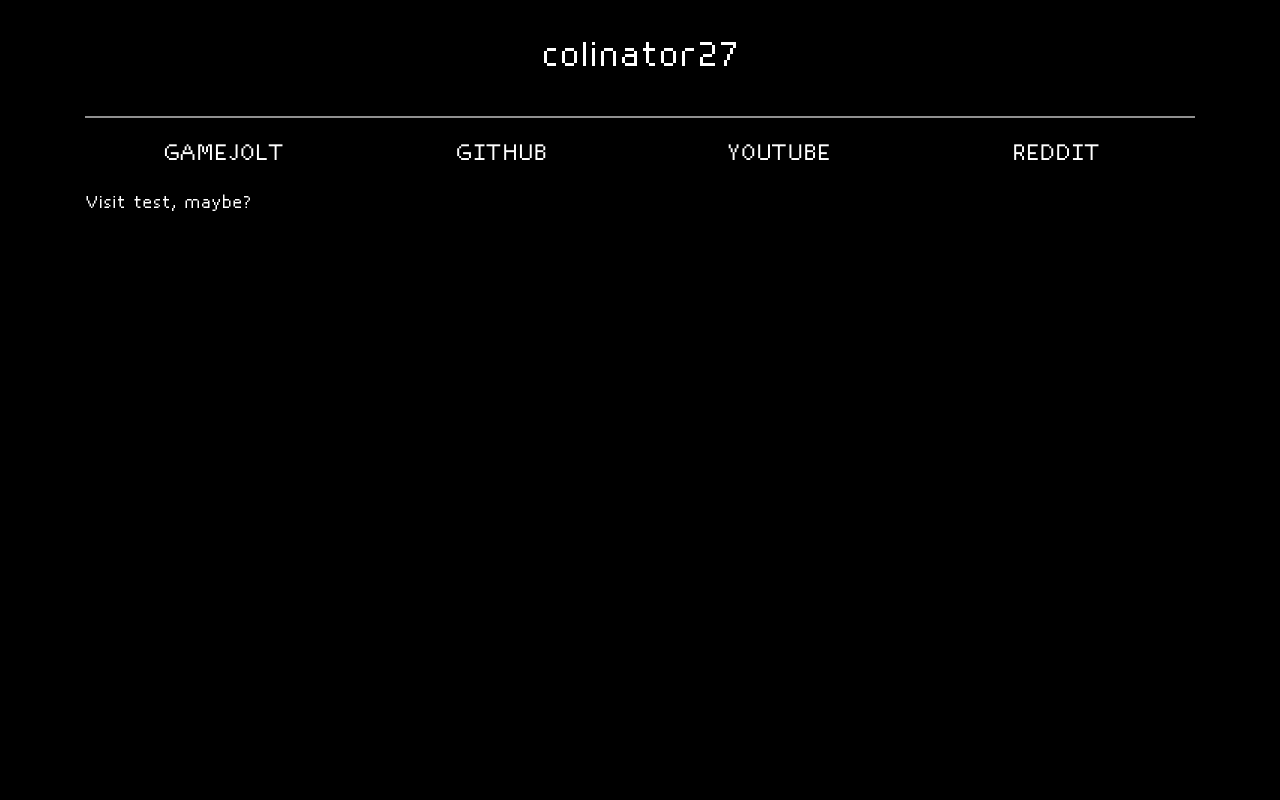
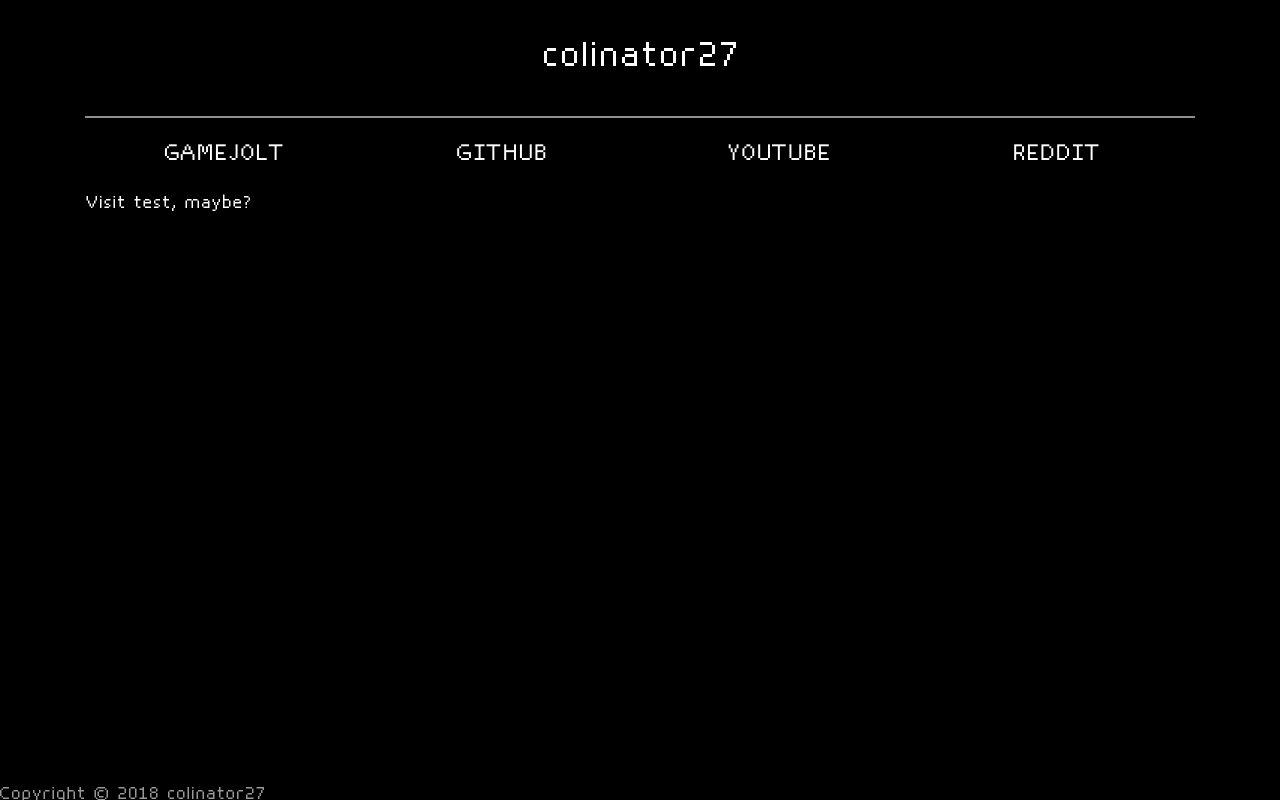
Before and after one commit to colinator27/colinator27.github.io, a plain HTML site: page index.html in a window 1280 px wide. Drawn offline with Linux system fonts and the light colour scheme.

Commit message:
Attempt to add footer

```diff
--- a/css/style.css
+++ b/css/style.css
@@ -99,17 +99,27 @@
 .animd-img {
 	position: absolute;
 }
-.stararea {
-}
 
 html, body {
 	width: 100%;
 	height: 100%;
 	margin: 0;
+	position: relative;
+	min-height: 100%;
 }
 
 body {
 	background-color: #000;
+	margin: 0 0 1.5em !important;
+}
+
+footer {
+	position: absolute;
+	left: 0;
+	bottom: 0;
+	height: 1.5em;
+	width: 100%;
+	overflow: hidden;
 }
 
 a {
--- a/index.html
+++ b/index.html
@@ -42,6 +42,9 @@
         </div>
       </main>
     </div>
+    <footer role="contentinfo">
+      <p class="dfont" style="color:#999;">Copyright © 2018 colinator27</p>
+    </footer>
     <script src="./js/main.js" type="text/javascript"></script>
     <script type="text/javascript">
       loadPage('/');
--- a/js/handle404.js
+++ b/js/handle404.js
@@ -60,6 +60,9 @@ $(document).ready(function(){
         </div>\
       </main>\
     </div>\
+    <footer role="contentinfo">\
+      <p class="dfont" style="color:#999;">Copyright © 2018 colinator27</p>\
+    </footer>\
     <script src="./js/main.js" type="text/javascript"></script>';
       processPageData(data, path);
     },
```
